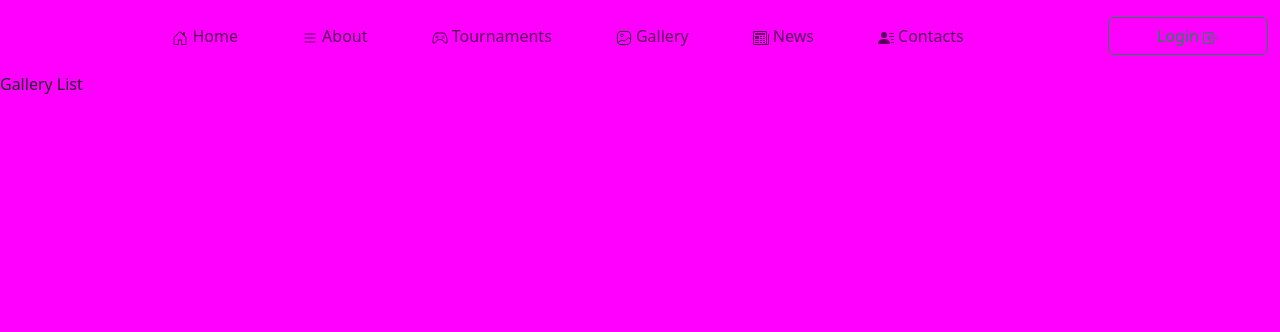
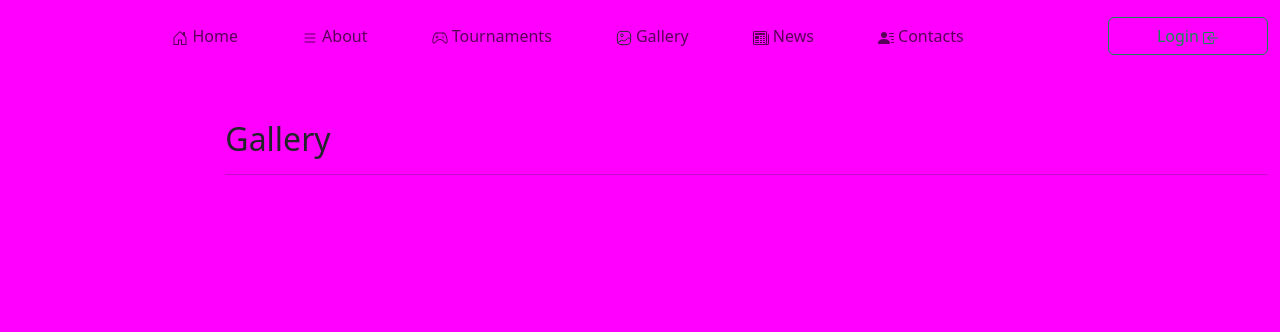
Before and after one commit to danilkberlin/Swift-Game-db, a PHP site: page /gallery in a window 1280 px wide. Shown: the top 332 px of the page. Run offline with PHP 8.4, Linux system fonts and the light colour scheme; data that the repository does not hold is empty.

Commit message:
Created a gallery where photos are uploaded to the database by the admin user, and then wrote a function to display all photos from the database in the gallery.

```diff
--- a/app/Model/Gallery.php
+++ b/app/Model/Gallery.php
@@ -0,0 +1,15 @@
+<?php
+
+namespace app\model;
+
+use app\core\Model;
+use PDO;
+
+class Gallery extends Model {
+
+    public function getGallery() {
+        $sql = 'SELECT * FROM gallery';
+        $result = $this->db->query($sql)->fetchAll(PDO::FETCH_ASSOC);
+        return $result;
+    }
+}
--- a/app/controller/GalleryController.php
+++ b/app/controller/GalleryController.php
@@ -10,6 +10,12 @@ class GalleryController extends Controller {
     }
 
     public function listAction(){
-        $this->view->render('Gallery');
+        $result = $this->model->getGallery();
+        $vars = [
+            'gallery' => $result,
+        ];
+
+
+        $this->view->render('Gallery', $vars);
     }
 }
--- a/app/view/gallery/list.php
+++ b/app/view/gallery/list.php
@@ -1 +1,23 @@
-<p>Gallery List</p>
+<section id="news" class='my-5'>
+    <div class="container-fluid">
+        <div class="row d-flex justify-content-end">
+            <div class="col-lg-10 col-md-6 col-sm-12">
+                <div class="row justify-content-center">
+                    <div class="col-12">
+                        <h2>Gallery</h2>
+                        <hr>
+                    </div>
+                </div>
+                <div class="row justify-content-between">
+                    <?php foreach ($gallery as $item):?>
+                        <div class="col-4 d-flex">
+                            <div class="card my-2">
+                                <img class="card-img-center w-100" src="<?=$item['foto']?>" style="width: 460px; height: 311px">
+                            </div>
+                        </div>
+                    <?php endforeach;?>
+                </div>
+            </div>
+        </div>
+    </div>
+</section>
```
